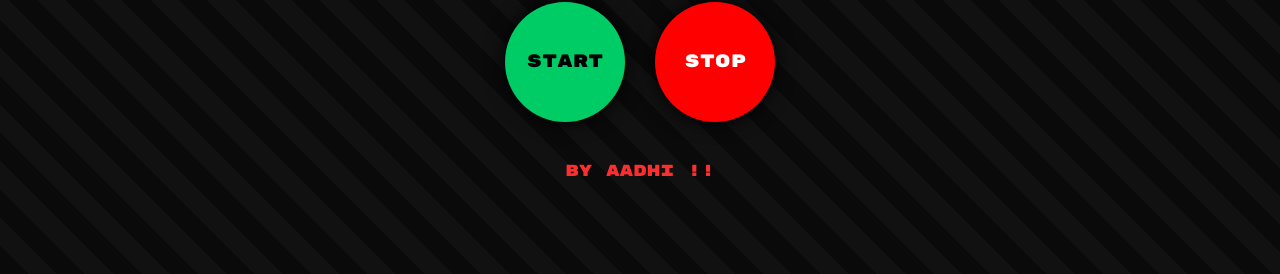
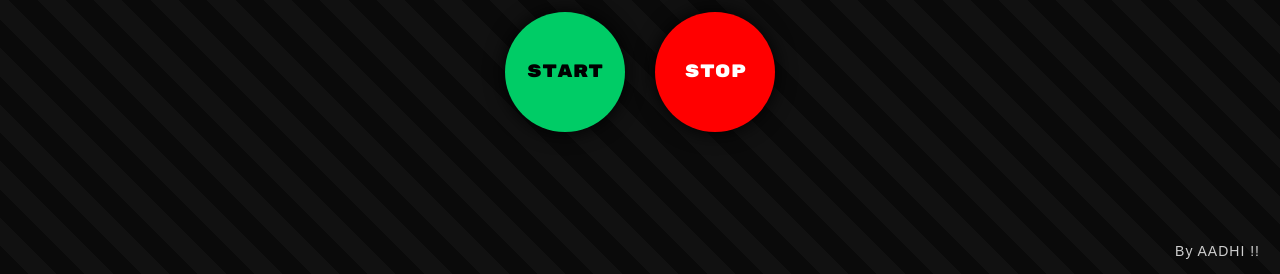
Before and after one commit to AADHI07-RR/timer-perfecto, a plain HTML site: page index.html in a window 1280 px wide. Shown: the part 526-800 px from the top of the page. Drawn offline with Linux system fonts and the light colour scheme.

Commit message:
Update style.css

```diff
--- a/style.css
+++ b/style.css
@@ -161,3 +161,13 @@ function resetTimer() {
   text-shadow: 4px 4px black;
   margin-bottom: 15px;
 }
+.credit {
+  position: fixed;
+  bottom: 15px;
+  right: 20px;
+  font-family: Arial, sans-serif;
+  font-size: 14px;
+  color: white;
+  opacity: 0.8;
+  letter-spacing: 1px;
+}
```
